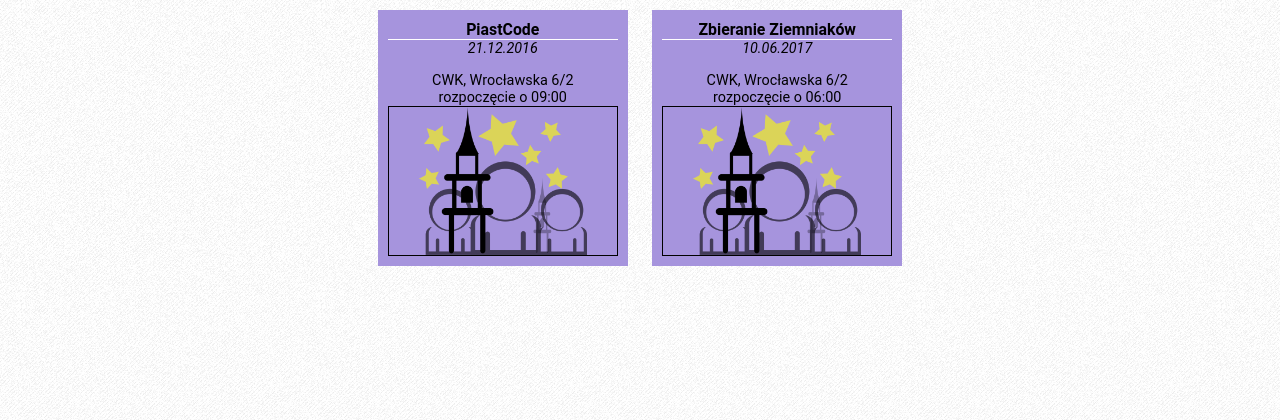
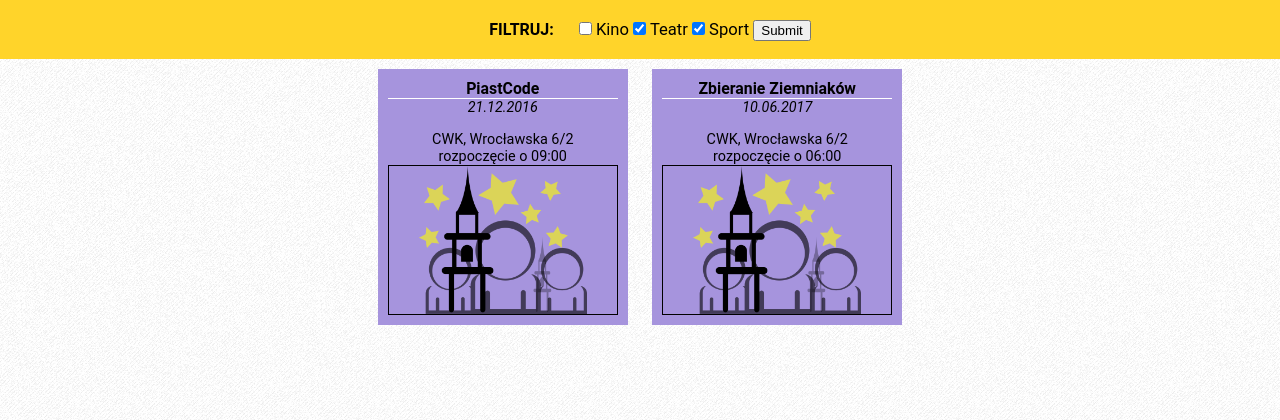
Before and after one commit to tojatos/PiastCode, a CodeIgniter app: page /PiastCode/ in a window 1280 px wide. Shown: the part 50-470 px from the top of the page. Run offline with CodeIgniter, Linux system fonts and the light colour scheme; data comes from the database, SQL or seed files in the repository; data that the repository does not hold is empty; style sheets or scripts are compiled from the project's sources.

Commit message:
filtrowanie

```diff
--- a/application/views/main.php
+++ b/application/views/main.php
@@ -1,5 +1,20 @@
 <?php defined('BASEPATH') OR exit('No direct script access allowed'); ?>
 
+
+<div class="event_filter">
+    <div class="title">Filtruj:</div>
+    <div class="formula">
+        <form action="/action_page.php">
+            <input type="checkbox" name="vehicle" value="Bike"> Kino
+            <input type="checkbox" name="vehicle" value="Car" checked> Teatr
+            <input type="checkbox" name="vehicle" value="Car" checked> Sport
+            <input type="submit" value="Submit">
+        </form>
+    </div>
+
+</div>
+
+<div style="clear:both"></div>
 
 <div class="event_container">
   <?php foreach ($events_data as $event): ?>
--- a/public/css/main.scss
+++ b/public/css/main.scss
@@ -22,6 +22,26 @@ html {
                 color: #aaa;
             }
         }
+
+        .event_filter{
+            background: #FFD42A;
+            text-align: center;
+
+            .title{
+                display: inline-block;
+                font-size: 0.8em;
+                text-transform: uppercase;
+                font-weight: bold;
+
+            }
+            .formula{
+                display: inline-block;
+                font-size: 0.83em;
+                margin-top: 20px;
+            }
+        }
+
+
         .event_offer{
             font-size: 20px;
             margin-top: 20px;
```
